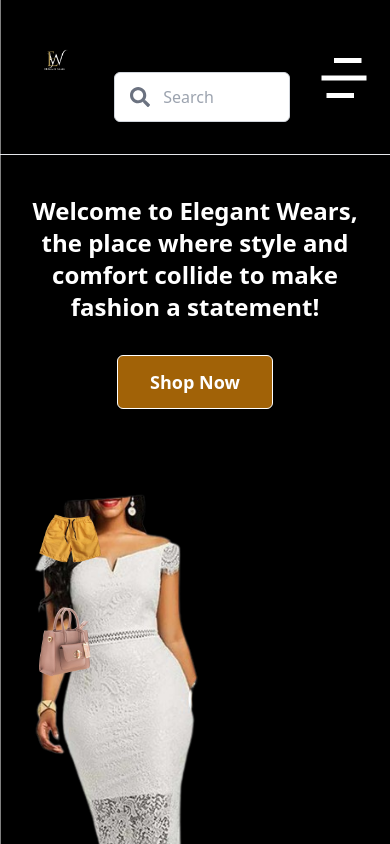
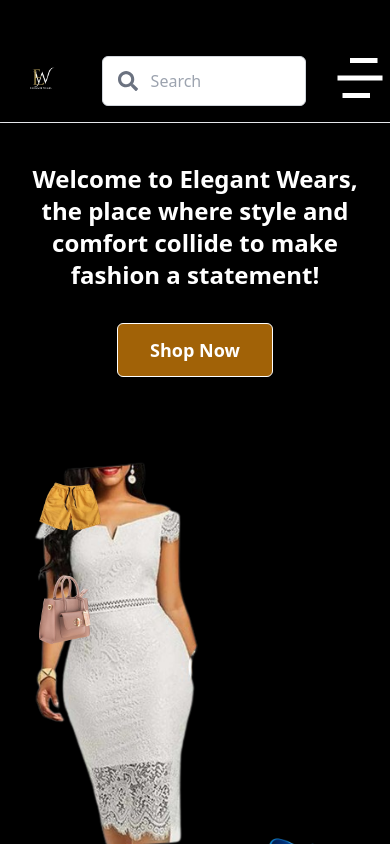
Before and after one commit to olubisifolarin/Ecommerce, a React (Vite) app: page / in a window 390 px wide. Shown: the top 844 px of the page. Built offline with nearby package versions, Linux system fonts and the light colour scheme.

Commit message:
made changes

```diff
--- a/src/components/Navbar.jsx
+++ b/src/components/Navbar.jsx
@@ -13,10 +13,11 @@ const Navbar = () => {
 
   return (
     <>
-      <nav className="flex items-start justify-between p-4 z-50">
+      <nav className="flex items-start justify-between">
         {/* Logo */}
         <Link to="/" onClick={closeMenu}>
-          <img src={elegant} alt="Elegant Logo" className="w-32 h-auto -mt-8" />
+          <img src={elegant} alt="Elegant Logo" className="w-32 sm:w-40 md:w-48 lg:w-56 h-auto mx-auto
+             mt-0 sm:mt-[-8px] md:mt-[-48px] lg:mt-[-64px"/>
         </Link>
 
         {/* Search */}
@@ -25,14 +26,14 @@ const Navbar = () => {
         </div>
 
         {/* Hamburger Icon (always visible) */}
-        <div onClick={handleClick} className="text-6xl text-white cursor-pointer z-50">
+        <div onClick={handleClick} className="text-6xl text-white cursor-pointer z-50 mt-4 sm:mt-0">
           {open ? <FiX /> : <RiMenu4Line />}
         </div>
       </nav>
 
       {/* Menu Overlay (for all screen sizes) */}
       <ul
-        className={`fixed top-0 left-0 h-full w-3/4 bg-white shadow-md flex flex-col pt-28 pl-8 transition-transform duration-500 ease-in-out z-40 ${
+        className={`fixed top-0 left-0 h-full w-1/2 bg-white shadow-md flex flex-col pt-28 pl-8 transition-transform duration-500 ease-in-out z-40 ${
           open ? "translate-x-0" : "-translate-x-full"
         }`}
       >
```
